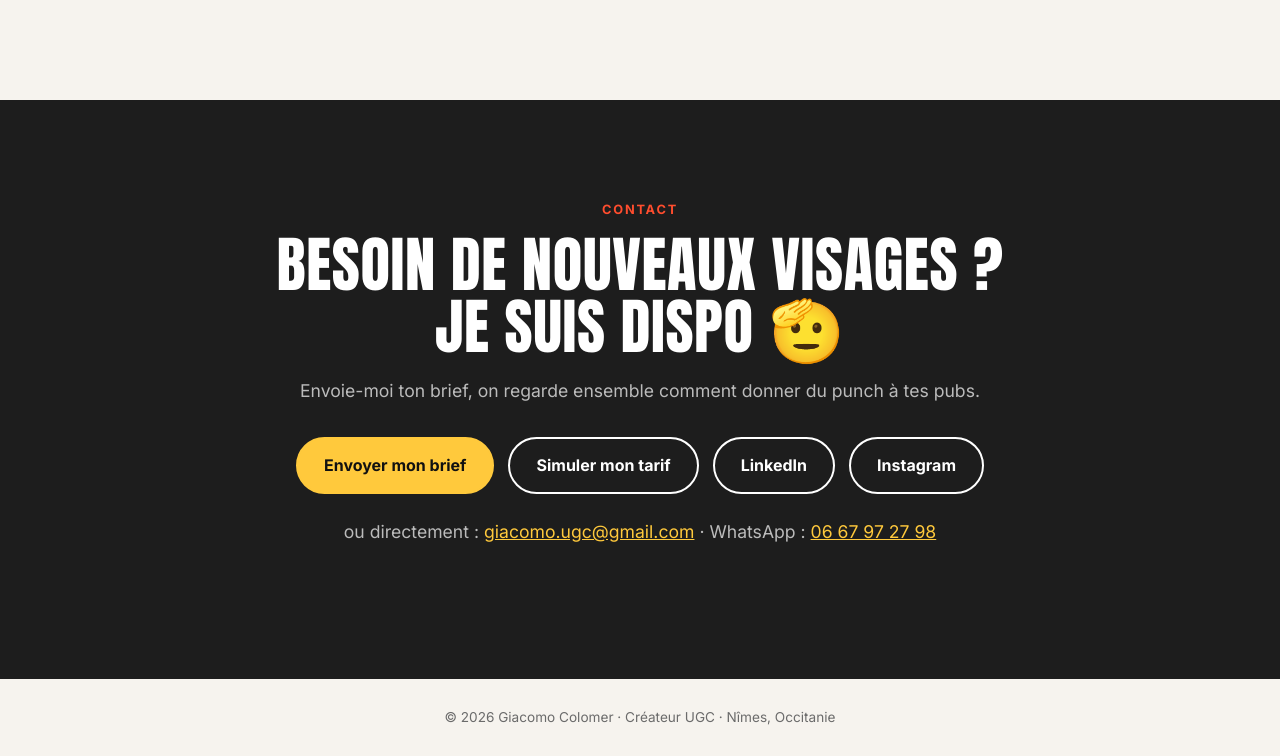
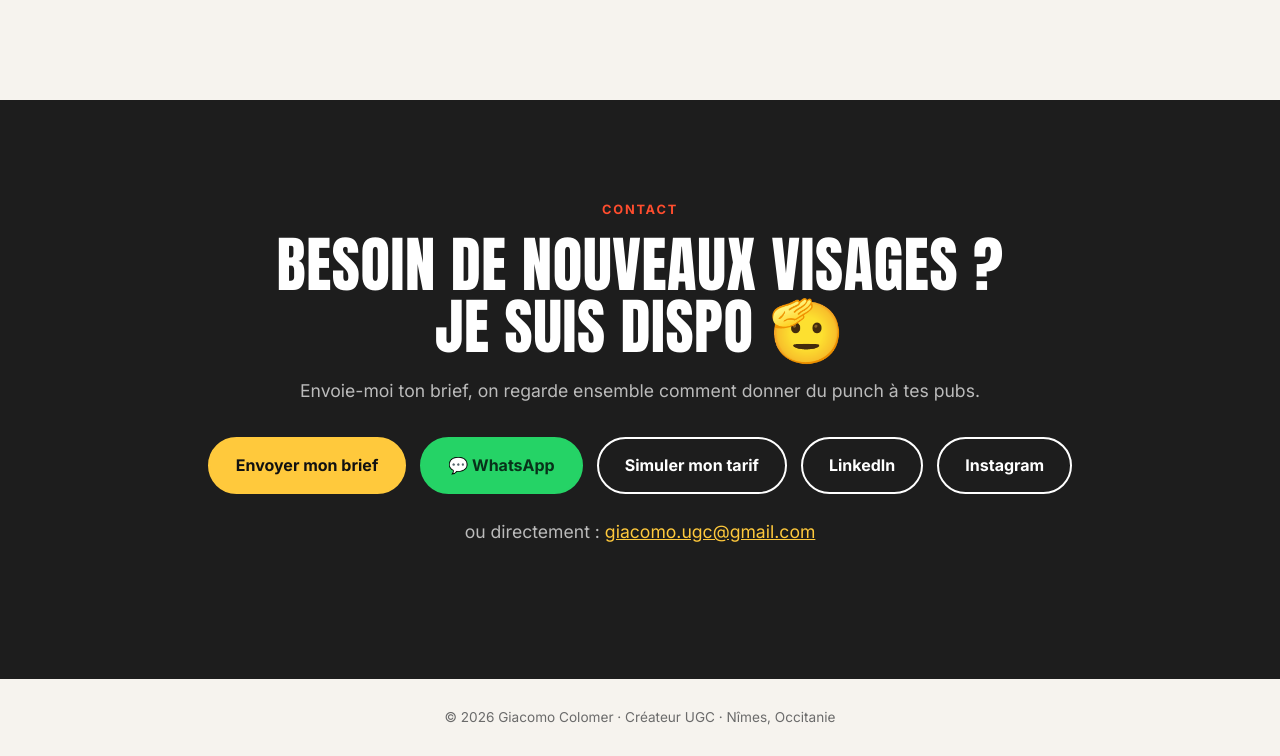
Before and after one commit to giacomougc/giacomougc.github.io, a plain HTML site: page index.html in a window 1280 px wide. Shown: the part 7873-8629 px from the top of the page. Drawn offline with Linux system fonts and the light colour scheme.

Commit message:
Contact : bouton WhatsApp à la place du numéro affiché
Co-Authored-By: Claude Opus 5.5 <noreply@anthropic.com>

```diff
--- a/index.html
+++ b/index.html
@@ -39,7 +39,7 @@
   <link rel="preconnect" href="https://fonts.googleapis.com">
   <link rel="preconnect" href="https://fonts.gstatic.com" crossorigin>
   <link href="https://fonts.googleapis.com/css2?family=Anton&family=Inter:wght@400;500;600;700&display=swap" rel="stylesheet">
-  <link rel="stylesheet" href="style.css?v=20261028b">
+  <link rel="stylesheet" href="style.css?v=20261127">
 </head>
 <body>
 
@@ -701,12 +701,12 @@
       <p>Envoie-moi ton brief, on regarde ensemble comment donner du punch à tes pubs.</p>
       <div class="hero__cta">
         <a href="#contact" class="btn" data-contact>Envoyer mon brief</a>
+        <a href="https://wa.me/33667972798?text=Salut%20Giacomo%20!%20Je%20viens%20de%20ton%20site%2C%20j'aimerais%20te%20parler%20d'un%20projet%20vid%C3%A9o." class="btn btn--wa" target="_blank" rel="noopener">💬 WhatsApp</a>
         <a href="tarifs" class="btn btn--ghost">Simuler mon tarif</a>
         <a href="https://www.linkedin.com/in/giacomo-colomer-5927a3399/" class="btn btn--ghost" target="_blank" rel="noopener">LinkedIn</a>
         <a href="https://www.instagram.com/giacomo_ugc/" class="btn btn--ghost" target="_blank" rel="noopener">Instagram</a>
       </div>
-      <p class="contact__mail">ou directement : <a href="mailto:giacomo.ugc@gmail.com">giacomo.ugc@gmail.com</a>
-        · WhatsApp : <a href="https://wa.me/33667972798?text=Salut%20Giacomo%20!%20Je%20viens%20de%20ton%20site%2C%20j'aimerais%20te%20parler%20d'un%20projet%20vid%C3%A9o." target="_blank" rel="noopener">06 67 97 27 98</a></p>
+      <p class="contact__mail">ou directement : <a href="mailto:giacomo.ugc@gmail.com">giacomo.ugc@gmail.com</a></p>
     </section>
 
   </main>
--- a/style.css
+++ b/style.css
@@ -43,6 +43,7 @@ a { color: inherit; text-decoration: none; }
 }
 .btn:hover { transform: translateY(-2px); }
 .btn--ghost { background: transparent; color: inherit; border-color: currentColor; }
+.btn--wa { background: #25d366; border-color: #25d366; color: #08321a; }
 .btn--small { padding: 8px 18px; font-size: .9rem; }
 
 .eyebrow {
```
Also changed, not shown: tarifs.html (+1 -1 lines).
